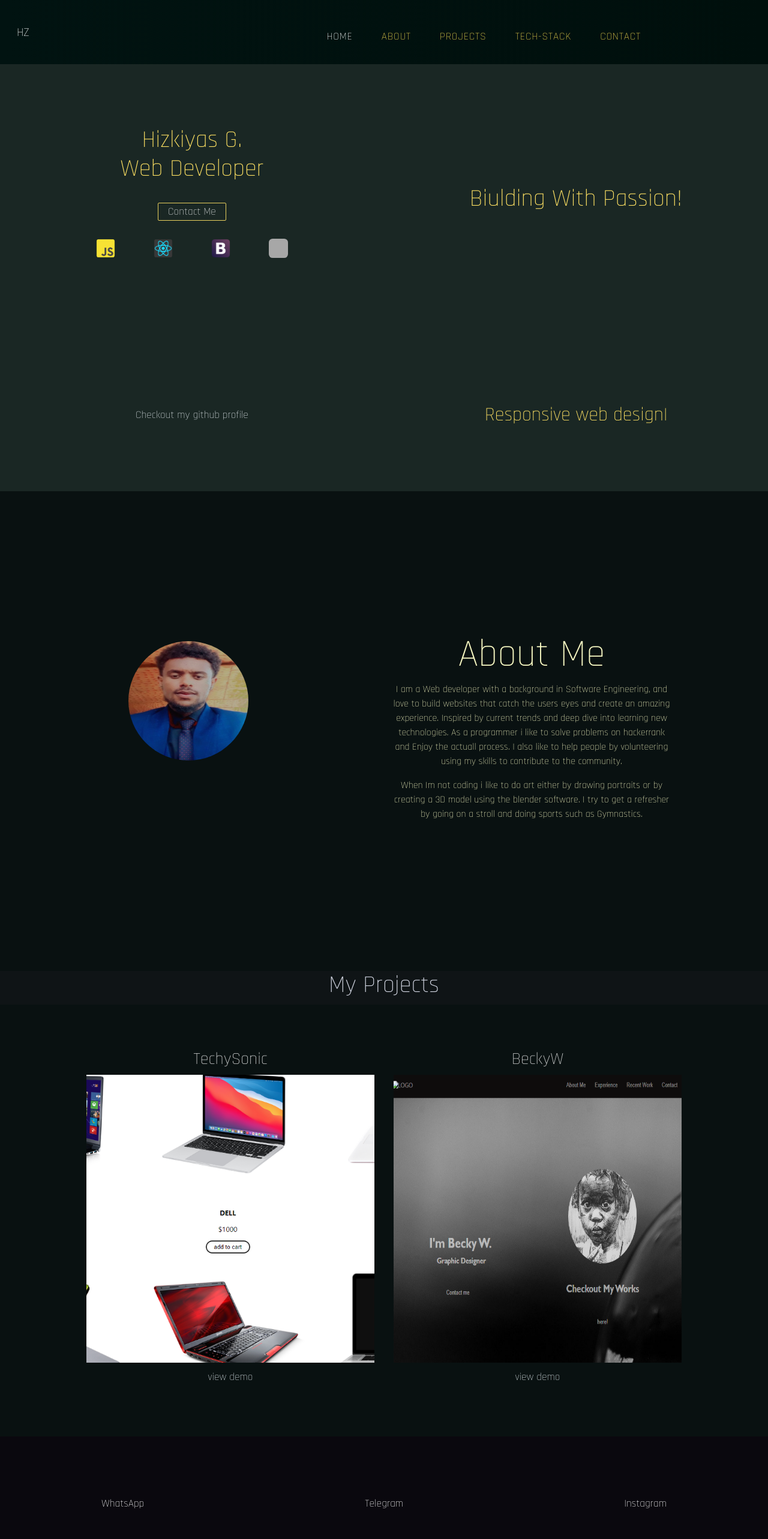
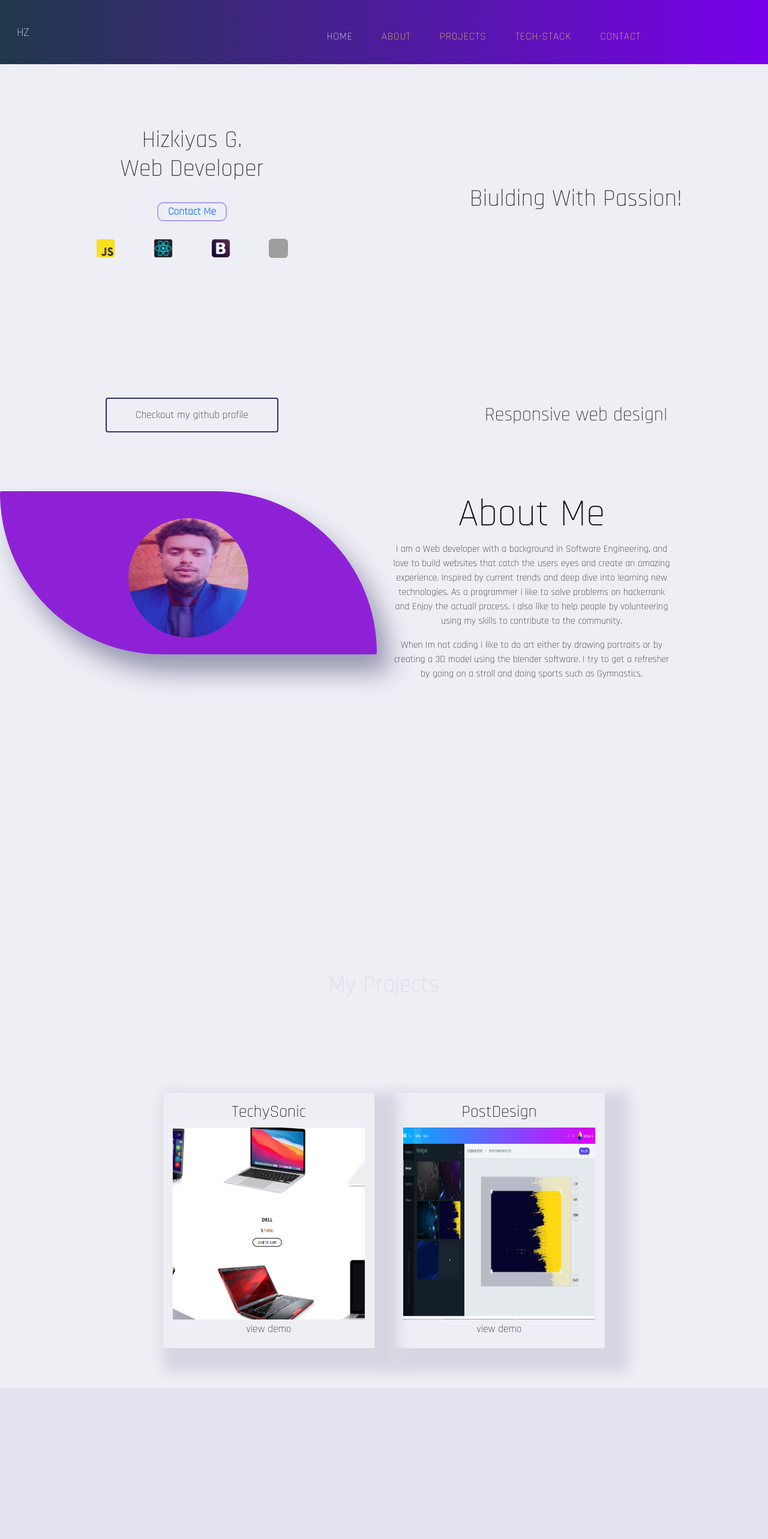
Before and after one commit to hizki-rp/React-project, a React (Create React App) app: page / in a window 1280 px wide. Shown: the top 2566 px of the page at 60% size. Built offline with nearby package versions, Linux system fonts and the light colour scheme; grey boxes are pictures that could not be loaded; a web font is replaced by a local one.

Commit message:
changed look

```diff
--- a/src/App.css
+++ b/src/App.css
@@ -2,26 +2,37 @@
 
   --color-white: rgb(247, 248, 194);
   --color-react: rgb(172, 35, 236);
-  --color-yellow: rgb(255, 223, 82);
-  --color-background: rgb(0, 15, 12);
+  --color-black: rgb(7, 6, 17);
+  --color-background: rgb(238, 238, 245);
 
+}
+
+@keyframes fade-in-from-top {
+  0% {
+    opacity: 0;
+    margin-top: -50px;
+  }
+  100% {
+    opacity: 1;
+    margin-top: 0;
+  }
 }
 button{
   outline: none;
   background-color: initial;
   border: initial;
-  color:rgb(220, 229, 233);
 }
 button a{
   text-decoration: none;
-  color: rgb(220, 229, 233);
+  color: rgb(9, 15, 17);
   cursor: pointer;
   padding: 1rem 3rem;
   transition: all 0.4s;
+  border-radius: 4px;
 }
 button a:hover{
-  background-color: rgb(12, 22, 29);
-  color: white;
+  background-color: rgb(12, 21, 27);
+  color: rgb(237, 243, 245);
 
 }
 
@@ -35,51 +46,52 @@ body{
   text-align: center;
   display: grid;
   grid-template-columns: 1fr 1fr;
-  opacity: 0.9;
   height: calc(100vh - 88px);
-   background-color: var(--color-background) !important;
+  background-color: var(--color-background);
 }
 
 .app__container{
   text-align: center;
-  background-color: rgb(15, 20, 22);
+  background-color: var(--color-background);
   color: rgb(214, 218, 230);
+  animation: fade-in-from-top 1s 04s;
 }
 .container-Projects{
   height: 90vh;
   width: 100%;
-  color: rgba(255,255,255,0.8);
-  background-color: rgb(9, 17, 17);
+  color: var(--color-black);
+  background-color: var(--color-background);
   display: flex;
   justify-content: center;
   align-items: center;
   text-align: center;
   gap: 2rem;
 }
-@media (max-width: 1025px) {
-  .container-Projects{
-    flex-direction: column;
-    justify-content: center;
-    align-items: center;
-    height: 150vh;
-  }
 
-}
 
 .btn-main{
   text-decoration: none;
-  color: white;
   padding: 0.2rem 1rem;
   opacity: 0.9;
-  border: 1px solid var(--color-yellow);
   border-radius: 2px;
-
+  border: 2px solid rgb(172, 145, 248);
+  font-weight: 1000;
+  border-radius: 10px;
+  transition: all 0.4s;
+}
+.btn-main:hover{
+  color: white;
+  background-color: rgb(10, 10, 22);
 }
 .tech-logos img{
   width: 2rem;
   height: 2rem;
   margin: 2rem;
   border-radius: 20%;
+}
+
+.github-profile a{
+  border: 2px solid rgb(50, 50, 110);
 }
 
 /* ------Header ----Typed Text------*/
@@ -89,18 +101,22 @@ body{
 }
 /* ------About---------*/
 .container-about{
-  color: var(--color-white);
-  background-color: rgb(9, 17, 17);
-  display: flex;
+  color: var(--color-black);
+  background-color:var(--color-background);
   justify-content: center;
   align-items: center;
   height: 100vh;
 }
 .profile{
   display: flex;
+  height: 34vh;
   justify-content: center;
+  align-items: center;
   padding-top: 1rem;
   margin-bottom: 2rem;
+  background-color: rgb(142, 33, 214);
+  border-radius: 30px 3000px;
+  box-shadow: 20px 30px 40px rgb(151, 151, 177);
 }
 
 .profile img{
@@ -125,6 +141,15 @@ body{
  /*---Nav----*/
 
 /*---Header----*/
+@media (max-width: 1025px) {
+  .container-Projects{
+    flex-direction: column;
+    justify-content: center;
+    align-items: center;
+    height: 30%;
+  }
+
+}
 @media (max-width: 768px) {
   .container-header{
     display: grid;
@@ -135,6 +160,7 @@ body{
   .main-info h1{
     font-size: 4rem;
    }
+
   }
   @media(max-width: 400px){
     .main-info h1{
@@ -143,12 +169,13 @@ body{
     .container-header{
       display: grid;
       grid-template-columns: 1fr;
-      height: 100vh;
     }
 
     .container-about{
-      height: 100vh;
+      height: 50vh;
       padding-bottom: 2rem;
+      display: flex;
+      align-items: center;
     }
    .about-header{
     font-size: 2rem;
@@ -171,23 +198,33 @@ body{
        width: 10rem;
        height: 10rem;
       }
+    .items__img{
+      height: 10rem;
+    }
+
+    .contacts {
+      padding-top: 7rem;
+    }
   }
 /*-----Projects -----*/
 .items{
   display: flex;
   flex-direction: column;
+  column-gap: 10rem;
+  padding: 1rem;
+  box-shadow: 20px 20px 20px 20px rgb(214, 214, 226);
 }
 
 .items__img{
-  width: 30rem;
-  height:30rem;
+  width: 20rem;
+  height:20rem;
 }
 .img{
   object-fit: cover;
 }
 .items .items__btn{
   background-color: inherit;
-  height: 3rem;
+  height: 2rem;
   width: math-parent;
   cursor: pointer;
 }
@@ -196,7 +233,7 @@ body{
 .footer{
   height: 30vh;
   background-color: rgb(10, 8, 14);
-  color: white;
+  color: rgb(233, 236, 243);
   display: flex;
   gap: 30px;
   align-items: center;
--- a/src/App.js
+++ b/src/App.js
@@ -4,6 +4,7 @@ import NavBar from './Components/NavBar';
 import Header from './Components/Header';
 import About from './Components/About';
 import Projects from './Components/Projects';
+import Contacts from './Components/Contacts';
 import Footer from './Components/Footer';
 import 'bootstrap/dist/css/bootstrap.min.css';
 
@@ -17,6 +18,7 @@ function App() {
          <Header/>
          <About/>
          <Projects/>
+         <Contacts/>
          <Footer/>
 
       </>
--- /dev/null
+++ b/src/Components/Contacts.js
@@ -0,0 +1,17 @@
+import React from 'react'
+import './contacts.css';
+
+const Contacts = () => {
+  return (
+    <div className='app__contacts'>
+        <div className='app__contacts-header'>
+
+        </div>
+        <div className='app__contacts-form'>
+
+        </div>
+    </div>
+  )
+}
+
+export default Contacts;
--- a/src/Components/Footer.js
+++ b/src/Components/Footer.js
@@ -3,9 +3,9 @@ import React from 'react'
 const Footer = () => {
   return (
    <div className='footer'>
+    <h3>+251943349980</h3>
     <p>WhatsApp</p>
     <p>Telegram</p>
-    <p>Instagram</p>
    </div>
   )
 }
--- a/src/Components/Header.js
+++ b/src/Components/Header.js
@@ -29,7 +29,7 @@ const Header = () => {
                 </div>
 
         </div>
-           <h1>Biulding With Passion!</h1>
+           <h1 className='header-heading'>Biulding With Passion!</h1>
            <button className='github-profile'>
             <a href='https://github.com/hizki-rp'>Checkout my github profile</a>
            </button>
--- a/src/Components/Projects.js
+++ b/src/Components/Projects.js
@@ -1,11 +1,11 @@
 import React from 'react'
 import tsonic from '../assets/techysonic.PNG';
-import becky from '../assets/becky.PNG';
+import postDesign from '../assets/postDesign.PNG';
 
 
 const Projects = () => {
   return (
-    <div className='app__container' id='projects'>
+    <div className='app__container projects' id='projects'>
       <h1>My Projects</h1>
     <div className='container-Projects'>
        <div className='items one'>
@@ -16,10 +16,10 @@ const Projects = () => {
           </button>
        </div>
        <div className='items two'>
-         <h3>BeckyW</h3>
-         <img className='items__img' src={becky}></img>
+         <h3>PostDesign</h3>
+         <img className='items__img' src={postDesign}></img>
          <button className='items__btn'>
-          <a href='https://hizki-rp.github.io/BeckyW/'>view demo</a>
+          <a href='https://hizki-rp.github.io/postDesign/'>view demo</a>
           </button>
        </div>
     </div>
--- /dev/null
+++ b/src/Components/contacts.css
@@ -0,0 +1,31 @@
+.app__contacts {
+    padding-top: 10rem;
+    height: 100vh;
+    display: flex;
+    margin-top: -5rem;
+    color: rgb(14, 12, 34);
+    background-color: rgb(227, 227, 240);
+}
+
+.app__contacts-header {
+    flex: 1;
+    height: 100vh;
+    text-align: center;
+}
+
+.app__contacts-form {
+    flex: 2;
+    text-align: center;
+}
+
+.form {
+  display: flex;
+  flex-direction: column;
+  align-items: center;
+
+}
+
+/* MEDIA QUERIES  */
+@media (max-width: 700px) {
+
+}
--- a/src/Components/navbar.css
+++ b/src/Components/navbar.css
@@ -4,8 +4,19 @@
   --color-whiteblueg: rgb(255, 223, 82);
 }
 
+@keyframes fade-in-from-top {
+  0% {
+    opacity: 0;
+    margin-top: -50px;
+  }
+  100% {
+    opacity: 1;
+    margin-top: 0;
+  }
+}
+
 .navbar{
-    background-image: linear-gradient(to right,  rgb(1, 19, 17),  rgb(0, 15, 12));
+    background-image: linear-gradient(to right,  rgb(32, 56, 75),  rgb(121, 0, 235));
 
 }
 .navbar-toggler {
@@ -19,6 +30,7 @@
     text-transform: uppercase;
     border-bottom: 0.01rem solid rgb(255, 255, 255, 0);
     color: var(--color-whiteblueg);
+    animation: fade-in-from-top 1s 0.5s;
 }
 /* ----Add margin to nav links when size is large -----*/
 @media (min-width: 730px) {
```
Also changed, not shown: src/assets/postDesign.PNG (added).
